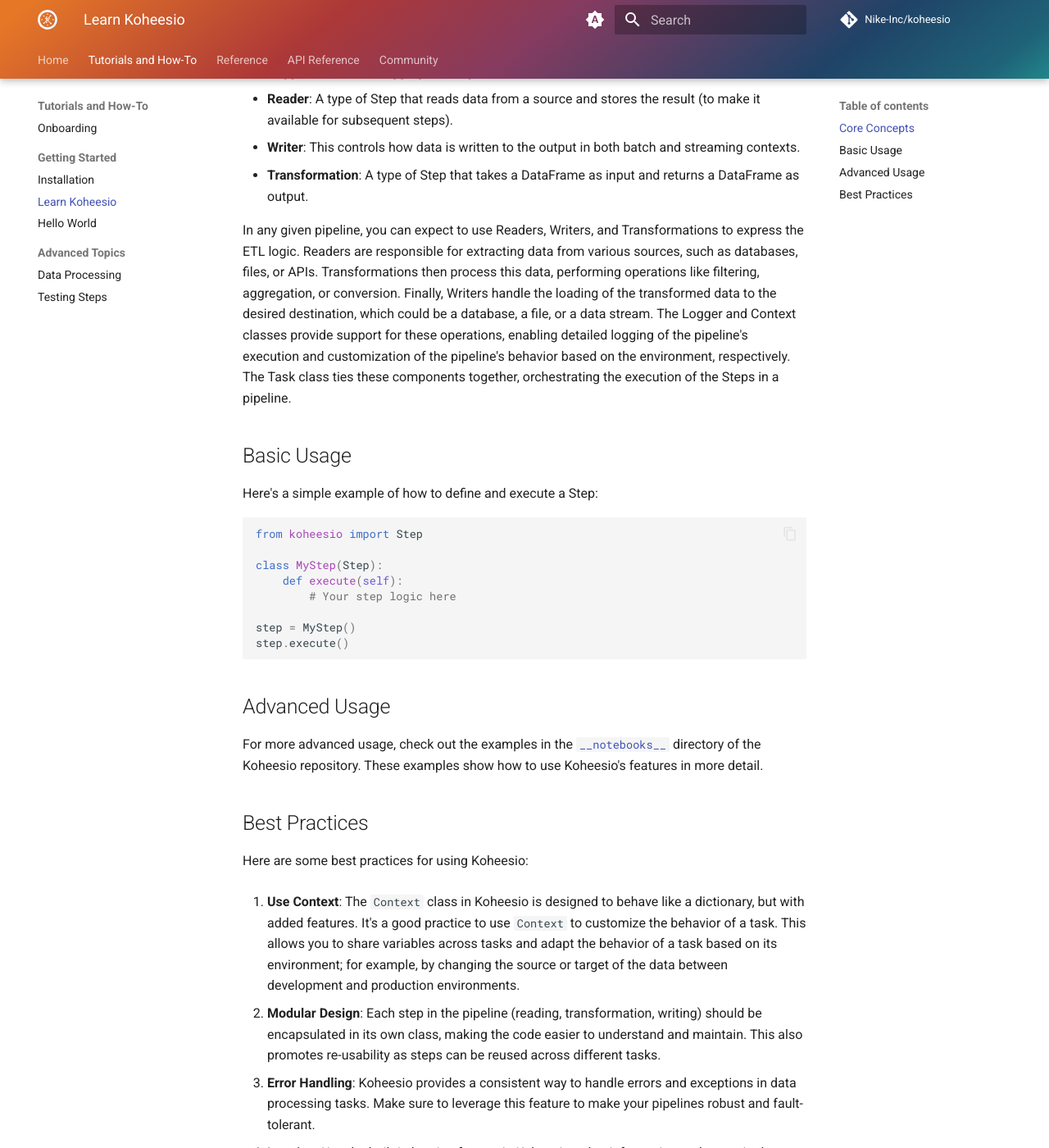
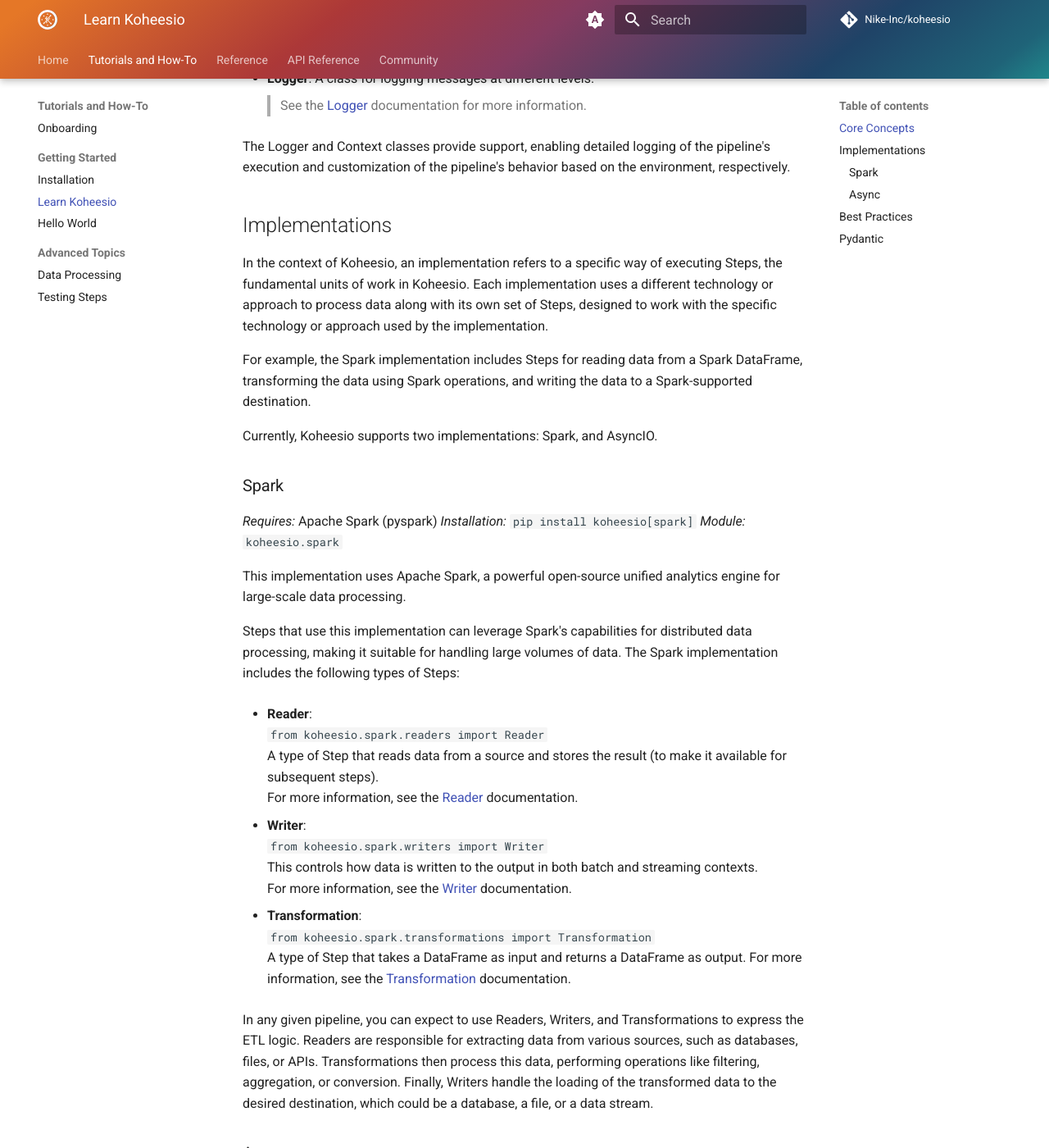
Before and after one commit to Nike-Inc/koheesio, an MkDocs documentation site: the page built from docs/tutorials/learn-koheesio.md, in a window 1280 px wide and 1400 px high, scrolled down 540 px. Shown: the whole window at 82% size. Built offline with MkDocs 1.6.1 and Material for MkDocs 9.7.7, drawn with Linux system fonts in a browser that asks for light colours; comment, search, counter and statistics services are not loaded; the version menu is left out; some of the changed text lies outside the part shown.

Commit message:
updated docs

````diff
--- a/docs/tutorials/learn-koheesio.md
+++ b/docs/tutorials/learn-koheesio.md
@@ -1,40 +1,74 @@
 # Learn Koheesio
 
-Koheesio is designed to simplify the development of data engineering pipelines. It provides a structured way to define and execute data processing tasks, making it easier to build, test, and maintain complex data workflows.
+Koheesio is designed to simplify the development of data engineering pipelines. It provides a structured way to define
+and execute data processing tasks, making it easier to build, test, and maintain complex data workflows.
 
 ## Core Concepts
 
 Koheesio is built around several core concepts:
 
-- **Step**: The fundamental unit of work in Koheesio. It represents a single operation in a data pipeline, taking in inputs and producing outputs.
-- **Task**: A larger unit of work, typically encompassing an entire Extract - Transform - Load process for a data object.
-- **Context**: A configuration class used to set up the environment for a Task. It can be used to share variables across tasks and adapt the behavior of a Task based on its environment.
+- **Step**: The fundamental unit of work in Koheesio. It represents a single operation in a data pipeline, taking in
+  inputs and producing outputs.
+  > See the [Step](../reference/concepts/step.md) documentation for more information.
+- **Context**: A configuration class used to set up the environment for a Task. It can be used to share variables across
+  tasks and adapt the behavior of a Task based on its environment.
+  > See the [Context](../reference/concepts/context.md) documentation for more information.
 - **Logger**: A class for logging messages at different levels.
-- **Reader**: A type of Step that reads data from a source and stores the result (to make it available for subsequent steps).
-- **Writer**: This controls how data is written to the output in both batch and streaming contexts.
-- **Transformation**: A type of Step that takes a DataFrame as input and returns a DataFrame as output.
+  > See the [Logger](../reference/concepts/logger.md) documentation for more information.
 
-In any given pipeline, you can expect to use Readers, Writers, and Transformations to express the ETL logic. Readers are responsible for extracting data from various sources, such as databases, files, or APIs. Transformations then process this data, performing operations like filtering, aggregation, or conversion. Finally, Writers handle the loading of the transformed data to the desired destination, which could be a database, a file, or a data stream. The Logger and Context classes provide support for these operations, enabling detailed logging of the pipeline's execution and customization of the pipeline's behavior based on the environment, respectively. The Task class ties these components together, orchestrating the execution of the Steps in a pipeline.
+The Logger and Context classes provide support, enabling detailed logging of the pipeline's execution and customization
+of the pipeline's behavior based on the environment, respectively.
 
-## Basic Usage
 
-Here's a simple example of how to define and execute a Step:
+## Implementations
 
-```python
-from koheesio import Step
+In the context of Koheesio, an implementation refers to a specific way of executing Steps, the fundamental units of work
+in Koheesio. Each implementation uses a different technology or approach to process data along with its own set of
+Steps, designed to work with the specific technology or approach used by the implementation.
 
-class MyStep(Step):
-    def execute(self):
-        # Your step logic here
+For example, the Spark implementation includes Steps for reading data from a Spark DataFrame, transforming the data
+using Spark operations, and writing the data to a Spark-supported destination.
 
-step = MyStep()
-step.execute()
-```
+Currently, Koheesio supports two implementations: Spark, and AsyncIO.
 
-## Advanced Usage
+### Spark
+_Requires:_ Apache Spark (pyspark)
+_Installation:_ `pip install koheesio[spark]`
+_Module:_ `koheesio.spark`
 
-For more advanced usage, check out the examples in the [`__notebooks__`]("__notebooks__") directory of the Koheesio repository.
-These examples show how to use Koheesio's features in more detail.
+This implementation uses Apache Spark, a powerful open-source unified analytics engine for large-scale data processing.
+
+Steps that use this implementation can leverage Spark's capabilities for distributed data processing, making it suitable
+for handling large volumes of data. The Spark implementation includes the following types of Steps:
+
+- **Reader**:
+  `from koheesio.spark.readers import Reader`
+  A type of Step that reads data from a source and stores the result (to make it available for subsequent steps).
+  For more information, see the [Reader](../reference/spark/readers.md) documentation.
+
+- **Writer**:
+  `from koheesio.spark.writers import Writer`
+  This controls how data is written to the output in both batch and streaming contexts.
+  For more information, see the [Writer](../reference/spark/writers.md) documentation.
+
+- **Transformation**:
+  `from koheesio.spark.transformations import Transformation`
+  A type of Step that takes a DataFrame as input and returns a DataFrame as output.
+  For more information, see the [Transformation](../reference/spark/transformations.md) documentation.
+
+In any given pipeline, you can expect to use Readers, Writers, and Transformations to express the ETL logic. Readers are
+responsible for extracting data from various sources, such as databases, files, or APIs. Transformations then process this
+data, performing operations like filtering, aggregation, or conversion. Finally, Writers handle the loading of the
+transformed data to the desired destination, which could be a database, a file, or a data stream.
+
+### Async
+_Module:_ `koheesio.asyncio`
+
+This implementation uses Python's asyncio library for writing single-threaded concurrent code using coroutines,
+multiplexing I/O access over sockets and other resources, running network clients and servers, and other related
+primitives. Steps that use this implementation can perform data processing tasks asynchronously, which can be beneficial
+for IO-bound tasks.
+
 
 ## Best Practices
 
@@ -71,3 +105,13 @@
 
 Remember, these are general best practices and might need to be adapted based on your specific use case and
 requirements.
+
+
+## Pydantic
+
+Koheesio Steps are Pydantic models, which means they can be validated and serialized. This makes it easy to define
+the inputs and outputs of a Step, and to validate them before running the Step. Pydantic models also provide a
+consistent way to define the schema of the data that a Step expects and produces, making it easier to understand and
+maintain the code.
+
+Learn more about Pydantic [here](https://docs.pydantic.dev/latest/).
````
Also changed, not shown: docs/reference/concepts/tasks.md (deleted, +0 -8 lines), docs/tutorials/getting-started.md (+41 -6 lines), docs/reference/concepts/logger.md (renamed from docs/reference/concepts/logging.md), docs/reference/concepts/step.md (renamed from docs/reference/concepts/steps.md), docs/reference/spark/readers.md (renamed from docs/reference/concepts/readers.md), docs/reference/spark/transformations.md (renamed from docs/reference/concepts/transformations.md), docs/reference/spark/writers.md (renamed from docs/reference/concepts/writers.md).
